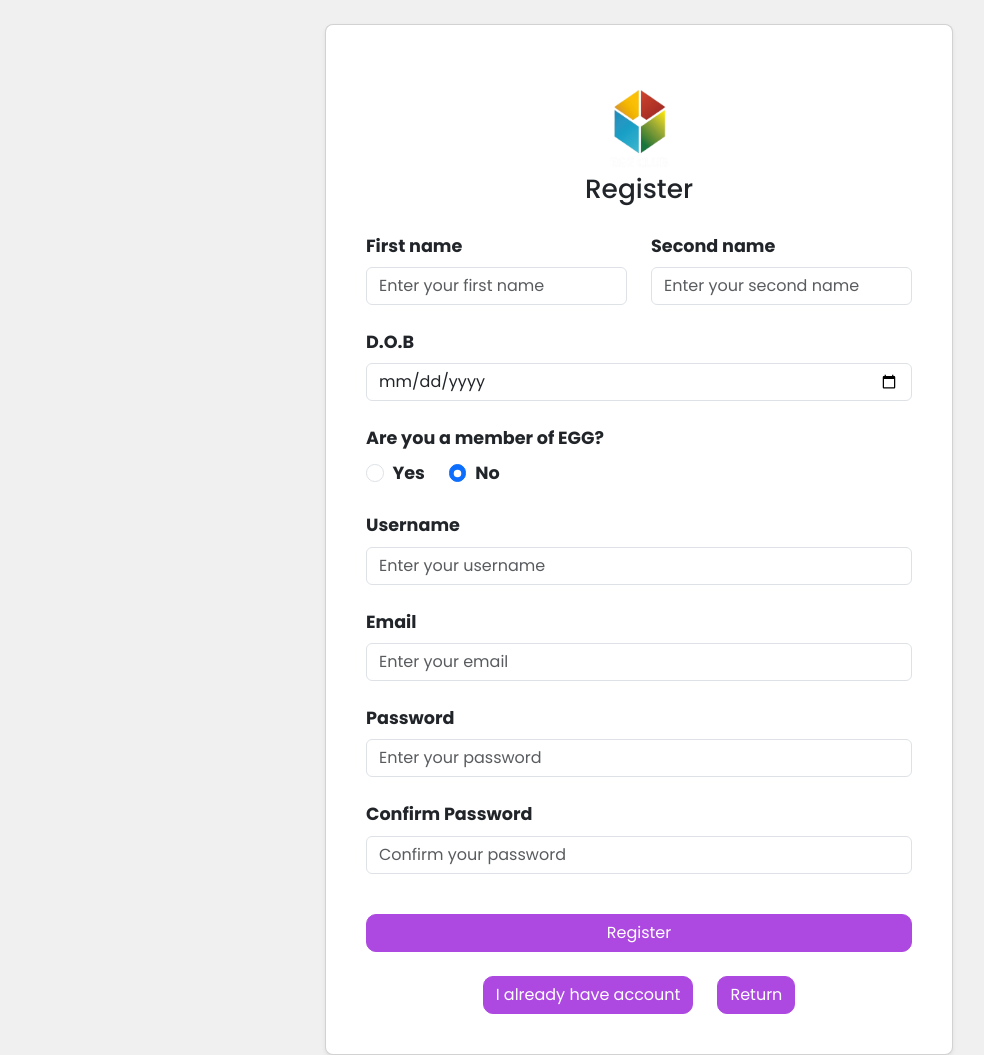
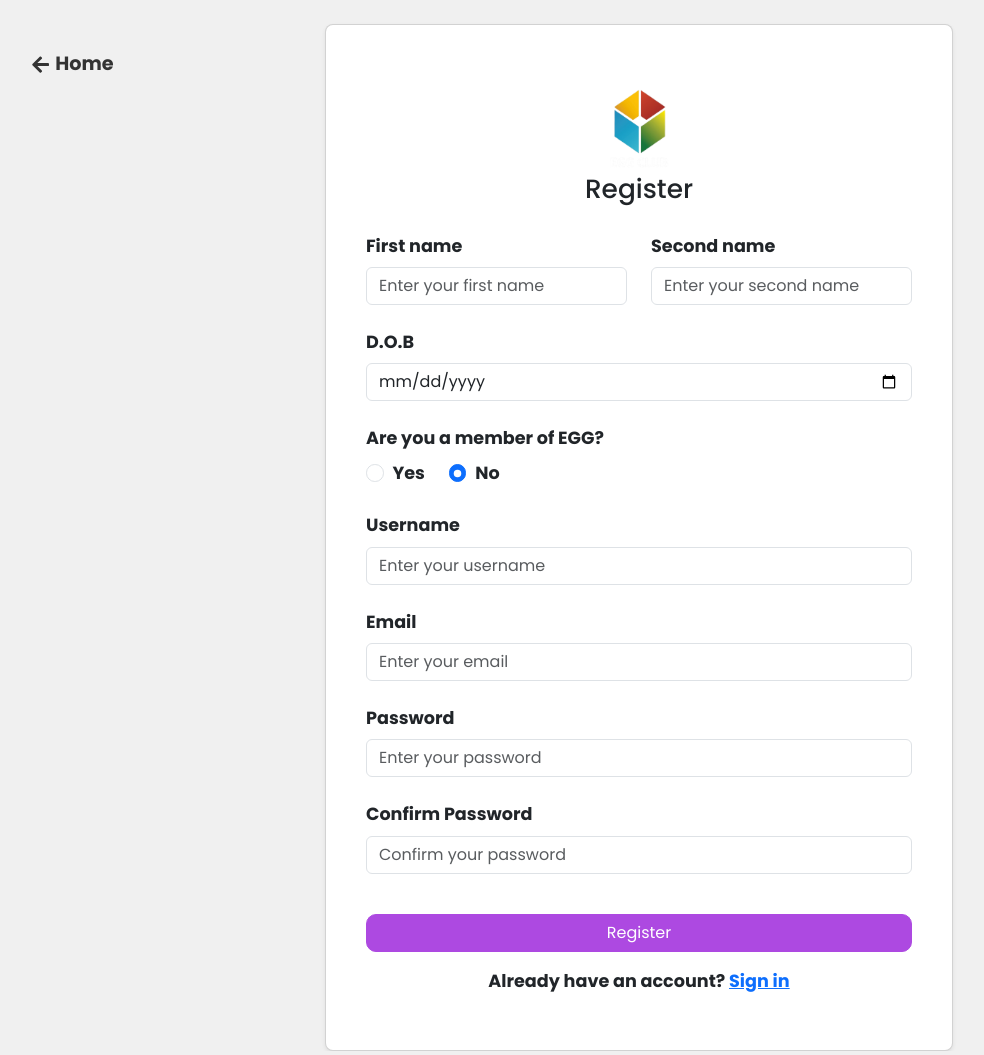
Before and after one commit to pandelevanhochust/EGG-TEAMWORK, a React (Create React App) app: page /register in a window 1280 px wide. Shown: the whole page, without its empty margins (1-985 px from the left). Built offline with nearby package versions, Linux system fonts and the light colour scheme; a web font is replaced by a local one.

Commit message:
aadd register

```diff
--- a/src/layout/RegisterScreen.js
+++ b/src/layout/RegisterScreen.js
@@ -2,6 +2,7 @@ import React, { useState } from 'react';
 import { Button, Card, Col, Container, Form, Row } from 'react-bootstrap';
 import { useNavigate } from 'react-router-dom';
 import Logo from '../assets/Logo1.png';
+import { FaArrowLeft } from 'react-icons/fa';
 import './RegisterScreen.css';
 
 const RegisterScreen = () => {
@@ -19,6 +20,27 @@ const RegisterScreen = () => {
   const navigate = useNavigate();
 
   return (
+    <div className="register-screen-wrapper" style={{ position: 'relative' }}>
+      {/* Nút quay về homepage bên ngoài Container */}
+      <Button
+        variant="link"
+        className="back-button"
+        onClick={() => navigate('/')}
+        style={{
+          position: 'absolute',
+          top: '20px',
+          left: '20px',
+          fontSize: '1.2rem',
+          textDecoration: 'none',
+          display: 'flex',
+          alignItems: 'center',
+          color: '#333',
+        }}
+      >
+        <FaArrowLeft style={{ marginRight: '5px' }} />
+        <span>Home</span>
+      </Button>
+
       <Container fluid className="register-screen d-flex justify-content-center align-items-center mt-4">
         <Card className="register-container shadow-sm p-4">
           <Card.Body>
@@ -164,31 +186,25 @@ const RegisterScreen = () => {
                 Register
               </Button>
 
-            <div className="d-flex align-items-center gap-5 justify-content-center mt-3 ms-auto">
-            <Row>
-            <Button
-              variant="secondary"
-              className="w-100 mt-2 rounded-button"
-              onClick={() => navigate('/register')}
+              <p className="mt-3 text-center">
+                Already have an account?{' '}
+                <a
+                  href="/login"
+                  onClick={(e) => {
+                    e.preventDefault();
+                    navigate('/login');
+                  }}
+                  className="text-decoration-underline"
+                  style={{ color: '#0d6efd', cursor: 'pointer' }}
                 >
-              I already have account
-            </Button>
-            </Row>
-            <Row>
-            <Button
-              variant="secondary"
-              className="w-100 mt-2 rounded-button"
-              onClick={() => navigate('/')}
-            >
-              Return
-            </Button>
-            </Row>
-            </div>
-
+                  Sign in
+                </a>
+              </p>
             </Form>
           </Card.Body>
         </Card>
       </Container>
+    </div>
   );
 };
 
```
Lines whose indentation alone changed are shown as unchanged.
